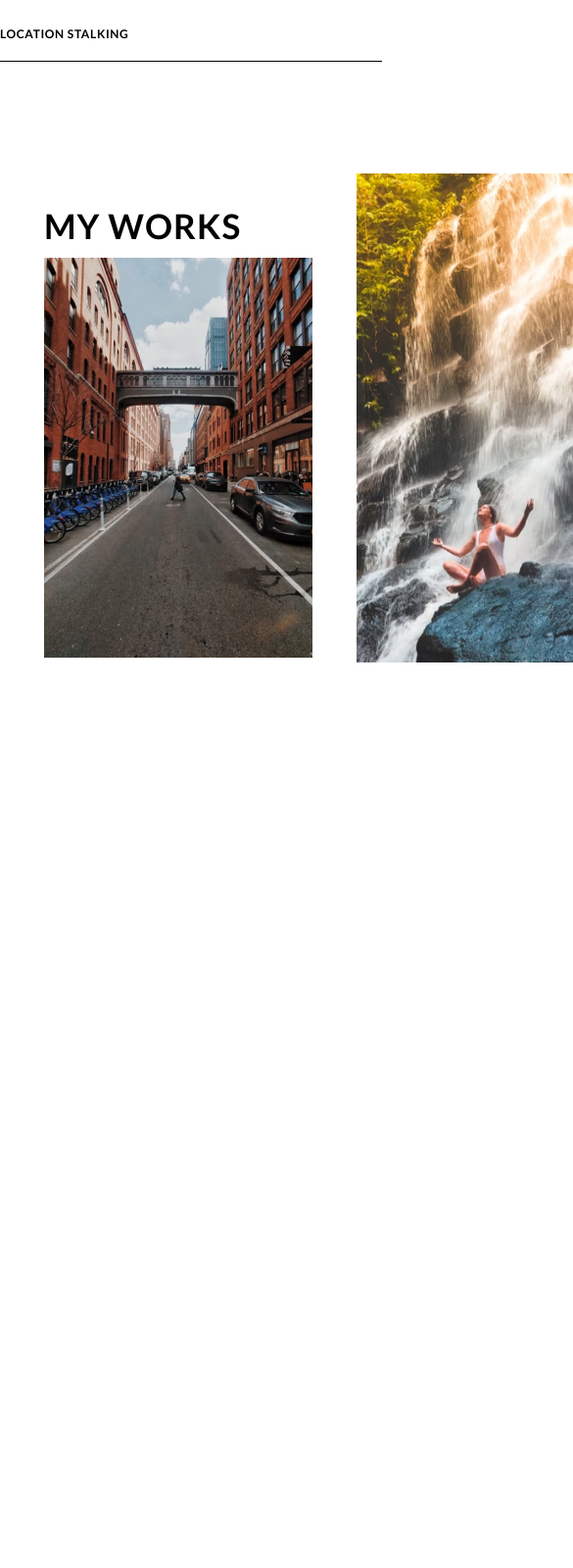
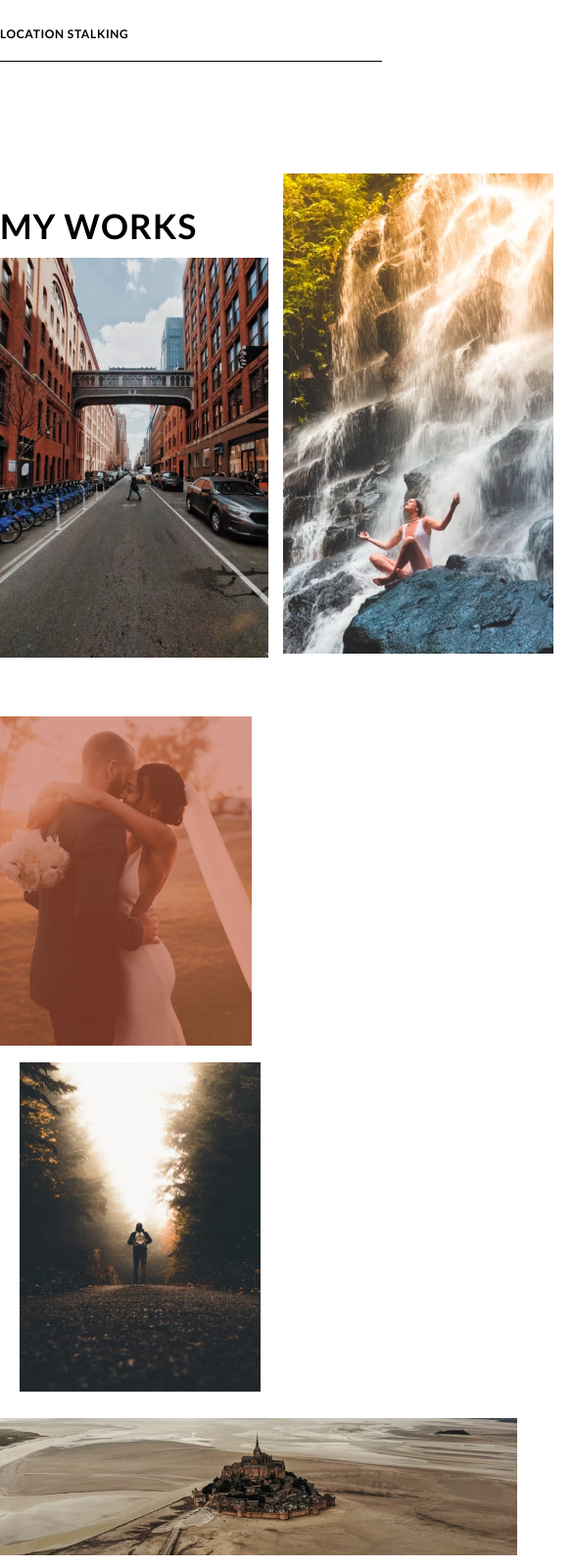
Before and after one commit to zharukandrew/visits, a plain HTML site: page index.html in a window 390 px wide. Shown: the part 2761-4361 px from the top of the page at 98% size, 585 px wide, since content can reach past the window. Before the commit the page ends 3437 px from the top, so only its background shows below. Drawn offline with Linux system fonts and the light colour scheme.

Commit message:
рррррр

```diff
--- a/css/style.scss
+++ b/css/style.scss
@@ -178,6 +178,7 @@ ul{
 
     &__photo1{
         display: flex;
+        gap: 15px;
         &-title{
             font-size: 35px;
             font-style: normal;
@@ -195,6 +196,10 @@ ul{
     &__photo-list img{
         margin-top: 9px;
     }
+    .work__photo2{
+        display: flex;
+        flex-direction: column;
+    }
     .work__photo2-forest{
         margin-bottom:14px;
         margin-left: 20px;
--- a/index.html
+++ b/index.html
@@ -107,22 +107,26 @@
     <section class = "works">
       <div class="conteiner">
         <div class="work">
-            <li class="work__photo1">
+          <ul class="work__photo1">
             <li class="work__photo-list">
               <h3 class="work__photo1-title">
                 My works
               </h3>
               <img src="img/image 8.png" alt="">
             </li>
-
+            <li>
               <img src="img/image 12.png" alt="">
             </li>
-            <li class="work__photo2">
-
+          </ul>
+          <ul class="work__photo2">
+            <li>
               <img class="work__photo2-wedding" src="img/image 9.png" alt="">
               <img class="work__photo2-forest" src="img/image 10.png" alt="">
-              <img  src="img/image 13.png" alt="">
             </li>
+           <li>
+              <img src="img/image 13.png" alt="">
+            </li>
+          </ul>
         </div>
       </div>
     </section>
--- a/mobile/mobile.scss
+++ b/mobile/mobile.scss
@@ -68,4 +68,12 @@
 .line{
     margin-top: 20px!important;
 }
+.work {
+    flex-direction: column;
+    margin-right:-55px ;
+  }
+  .work__photo1 li,
+  .work__photo2 li {
+    margin-bottom: 10px;
+  }
 }
--- a/script.js
+++ b/script.js
@@ -5,4 +5,3 @@ photosNameTitle.addEventListener("click",()=>{
 })
 headers.addEventListener("click",()=>{
   headers.classList.toggle("red")
-})
```
Also changed, not shown: css/style.css, mobile/mobile.css, 2 other files. Lines whose indentation alone changed are shown as unchanged.
